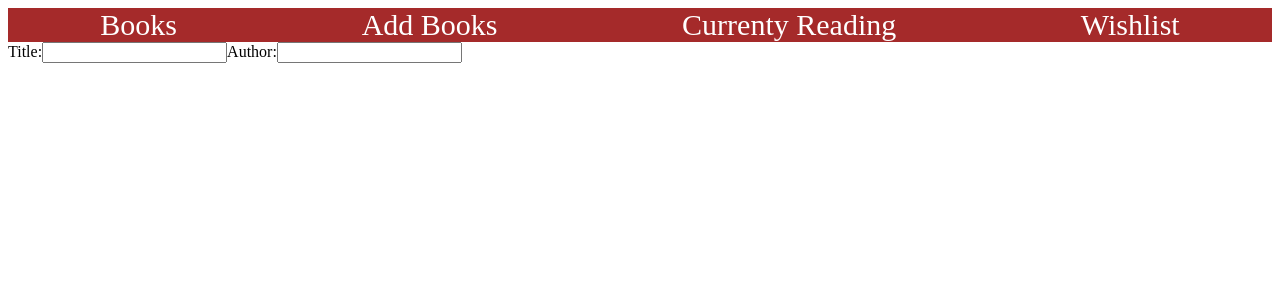
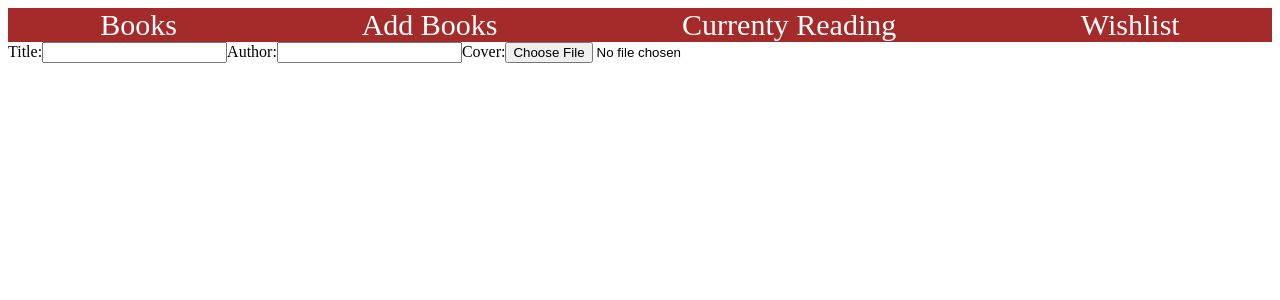
Before and after one commit to taylorjohnson141/library-fe, a React (Create React App) app: page /addBook in a window 1280 px wide. Shown: the top 300 px of the page. Built offline with nearby package versions, Linux system fonts and the light colour scheme.

Commit message:
Add input for coverPhoto

```diff
--- a/src/AddBook/AddBook.js
+++ b/src/AddBook/AddBook.js
@@ -9,6 +9,10 @@ function AddBook (){
         Author:
         <input type="text" htmlFor = 'author'/>
       </label>
+      <label>
+        Cover:
+        <input type="file" htmlFor = 'coverPhoto'/>
+      </label>
     </form>
   )
 }
```
